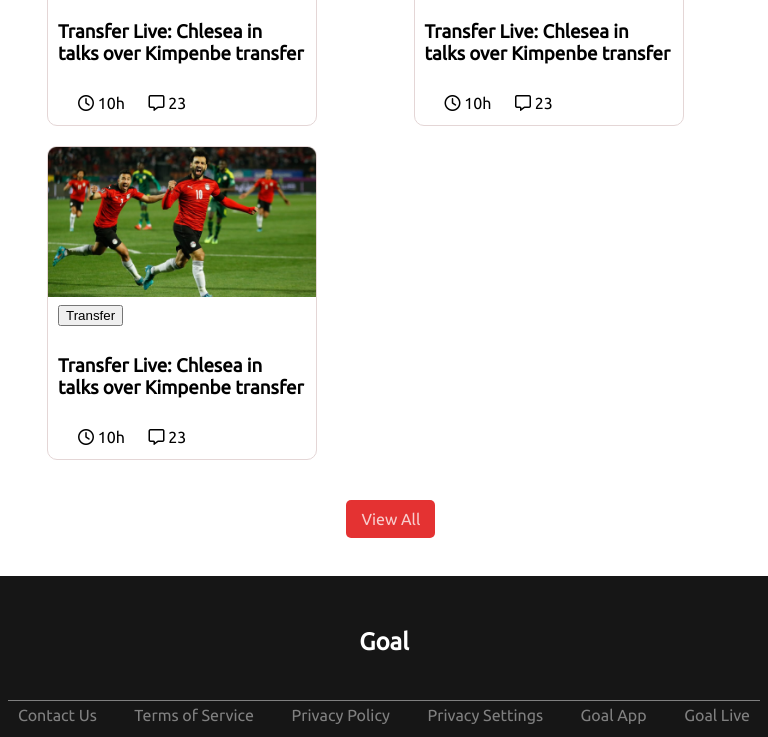
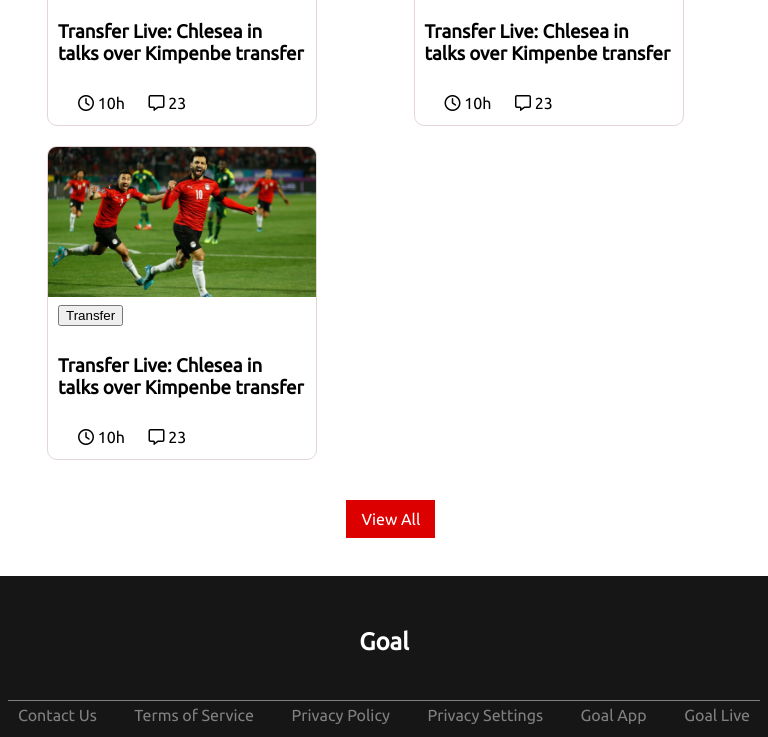
Before and after one commit to morshed0099/assinment-footbal-project, a plain HTML site: page index.html in a window 768 px wide. Shown: the part 1738-2475 px from the top of the page. Drawn offline with Linux system fonts and the light colour scheme.

Commit message:
final assingment

```diff
--- a/index.html
+++ b/index.html
@@ -230,9 +230,9 @@
                     </div>
 
               </article>
-              <div class="tablet-btn">
-                <a  class="btn-primary" href="index.html">View All</a>
-            </div>
+               <div class="tablet-btn">
+                <a  class="btn-see-more" href="index.html">View All</a>
+               </div>
             </div>
 
          </main>
--- a/style.css
+++ b/style.css
@@ -348,5 +348,10 @@ article{
                 margin-bottom: 40px;
                 margin-left:45% ;
             }
+            .btn-see-more{
+                padding: 10px 15px;
+                background-color: var(--btncolor);
+                color: var(--bodycolor);
+            }
 
           }
```
Also changed, not shown: allgroup.html (+2 -2 lines), upcomingmatch.html (+5 -2 lines).
